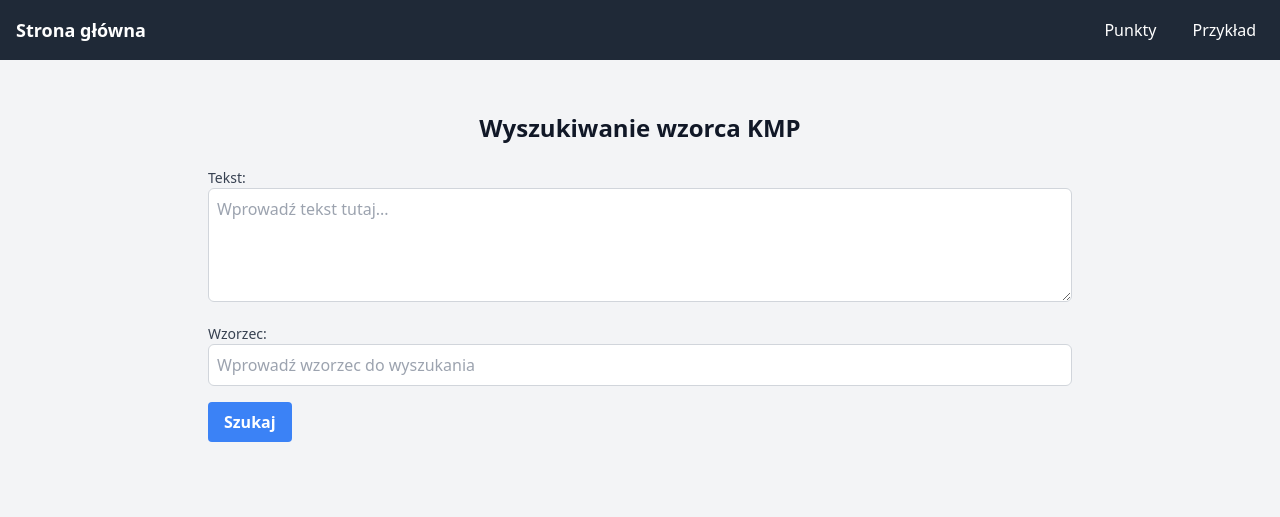
After one commit to Dulniko/graph, a FastAPI app: template templates/kmp.html in a window 1280 px wide. The commit adds this page. Shown: the top 517 px of the page. Run offline with FastAPI, Linux system fonts and the light colour scheme; the template is opened without the code that fills it, so the values that code supplies are empty; some libraries are stand-ins or nearby versions.

Commit message:
KMP endpoints

```diff
--- a/main.py
+++ b/main.py
@@ -5,6 +5,7 @@ from fastapi.responses import HTMLResponse
 from routers.points import router as points_router
 from routers.huffman import router as huffman_router
 from routers.flows import router as flows_router
+from routers.kmp import router as kmp_router
 
 app = FastAPI()
 templates = Jinja2Templates(directory="templates")
@@ -12,6 +13,7 @@ templates = Jinja2Templates(directory="templates")
 app.include_router(points_router)
 app.include_router(huffman_router)
 app.include_router(flows_router)
+app.include_router(kmp_router)
 
 
 @app.get("/", response_class=HTMLResponse)
--- a/routers/flows.py
+++ b/routers/flows.py
@@ -45,4 +45,5 @@ async def calculate_flow(
         "flows.html", {"request": request, "flow": flow, "algorithm": algorithm}
     )
 
+
 # TODO: Visualize the flow in the graph, asynchronusly graph additon
--- /dev/null
+++ b/templates/kmp.html
@@ -0,0 +1,22 @@
+{% extends "base.html" %}
+
+{% block title %}Wyszukiwanie wzorca KMP{% endblock %}
+
+{% block content %}
+<div class="max-w-4xl mx-auto px-4 py-8">
+    <h1 class="text-2xl font-bold text-center mb-6">Wyszukiwanie wzorca KMP</h1>
+    <form hx-post="/kmp_search" hx-target="#result" hx-swap="innerHTML" class="mb-6">
+        <label for="text" class="block text-sm font-medium text-gray-700">Tekst:</label>
+        <textarea name="text" id="text" rows="4" class="w-full p-2 border border-gray-300 rounded-md" required placeholder="Wprowadź tekst tutaj..."></textarea>
+
+        <label for="pattern" class="block text-sm font-medium text-gray-700 mt-4">Wzorzec:</label>
+        <input type="text" name="pattern" id="pattern" class="w-full p-2 border border-gray-300 rounded-md" required placeholder="Wprowadź wzorzec do wyszukania">
+
+        <button type="submit" class="mt-4 bg-blue-500 hover:bg-blue-700 text-white font-bold py-2 px-4 rounded">Szukaj</button>
+    </form>
+
+    <div id="result">
+        <!-- Answer will be displayed here -->
+    </div>
+</div>
+{% endblock %}
--- a/templates/starting_page.html
+++ b/templates/starting_page.html
@@ -14,7 +14,7 @@
         <a href="/flows" class="bg-gray-800 hover:bg-blue-800 text-white font-bold py-4 rounded-lg text-center transition duration-300 ease-in-out transform hover:-translate-y-1 hover:scale-105">
             Maksymalny przepływ
         </a>
-        <a href="https://example.com" class="bg-gray-800 hover:bg-blue-800 text-white font-bold py-4 rounded-lg text-center transition duration-300 ease-in-out transform hover:-translate-y-1 hover:scale-105">
+        <a href="/kmp" class="bg-gray-800 hover:bg-blue-800 text-white font-bold py-4 rounded-lg text-center transition duration-300 ease-in-out transform hover:-translate-y-1 hover:scale-105">
             Algorytm Knutha-Morrisa-Pratta
         </a>
     </div>
```
Also changed, not shown: routers/kmp.py (added, +26 -0 lines), templates/kmp_result.html (added, +10 -0 lines), utils/kmp.py (line endings or trailing spaces).
